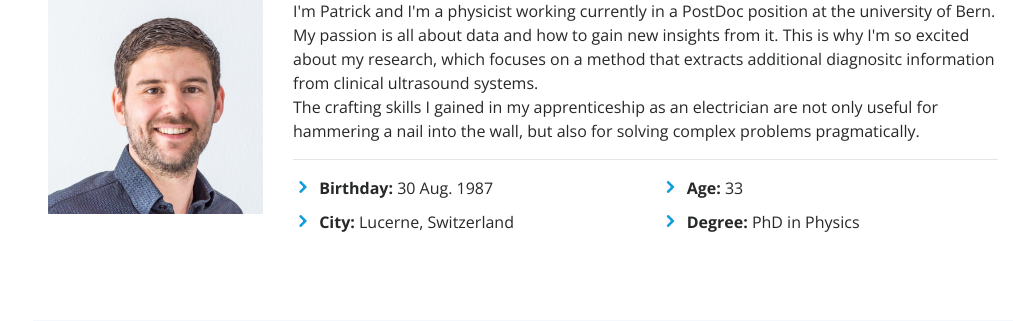
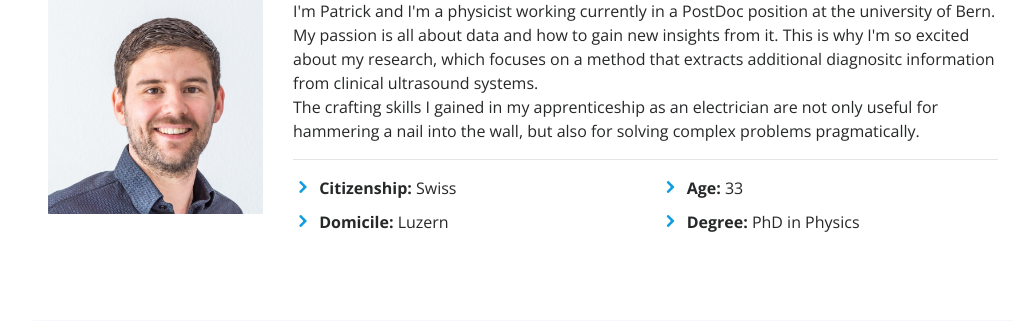
Before and after one commit to PatrickStaehli/portfolio_website, a Flask app: page / in a window 1280 px wide. Shown: the part 969-1290 px from the top of the page, without its empty margins (267-1280 px from the left). Run offline with Flask 2, Linux system fonts and the light colour scheme; some libraries are stand-ins or nearby versions.

Commit message:
Updates About Infos

```diff
--- a/webapp/templates/index.html
+++ b/webapp/templates/index.html
@@ -106,8 +106,8 @@
             <div class="row">
               <div class="col-lg-6">
                 <ul>
-                  <li><i class="icofont-rounded-right"></i> <strong>Birthday:</strong> 30 Aug. 1987</li>
-                  <li><i class="icofont-rounded-right"></i> <strong>City:</strong> Lucerne, Switzerland</li>
+                  <li><i class="icofont-rounded-right"></i> <strong>Citizenship:</strong> Swiss </li>
+                  <li><i class="icofont-rounded-right"></i> <strong>Domicile:</strong> Luzern</li>
                 </ul>
               </div>
               <div class="col-lg-6">
```
